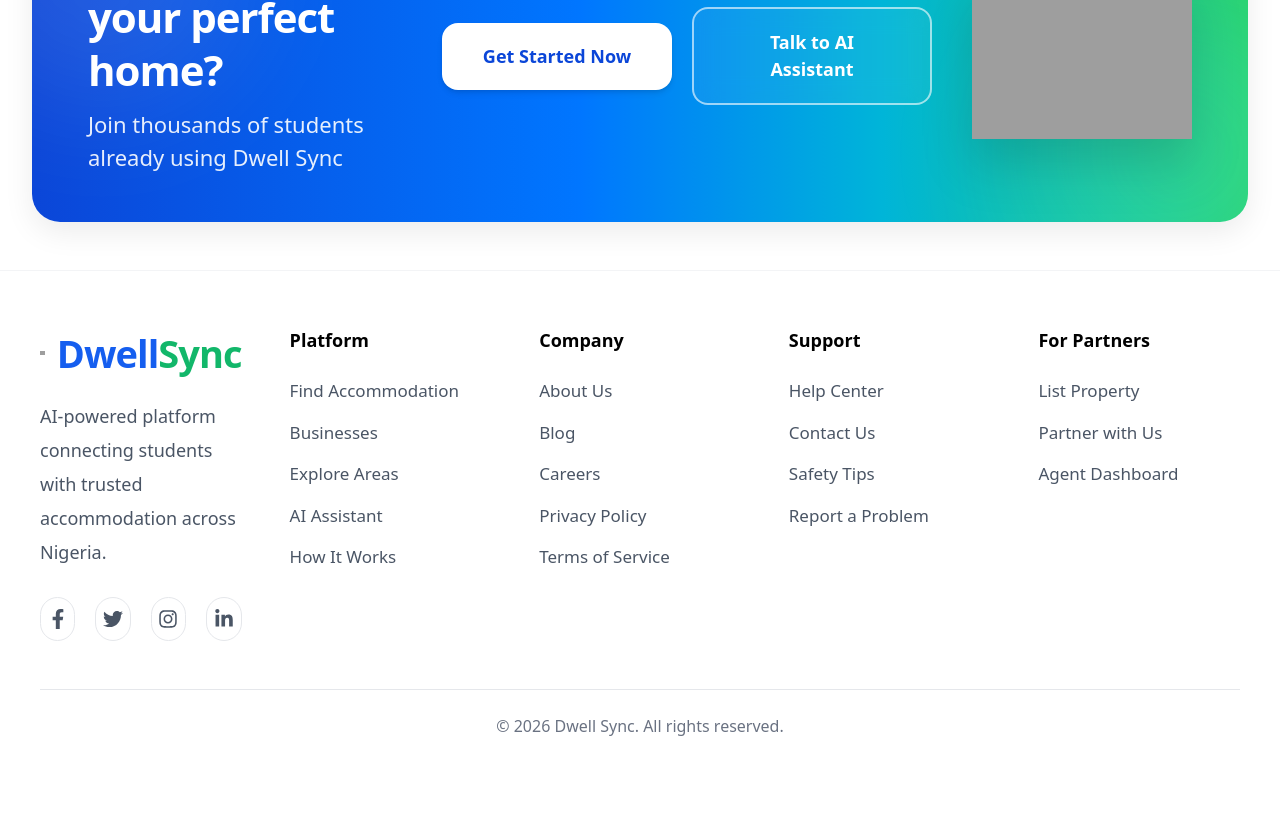
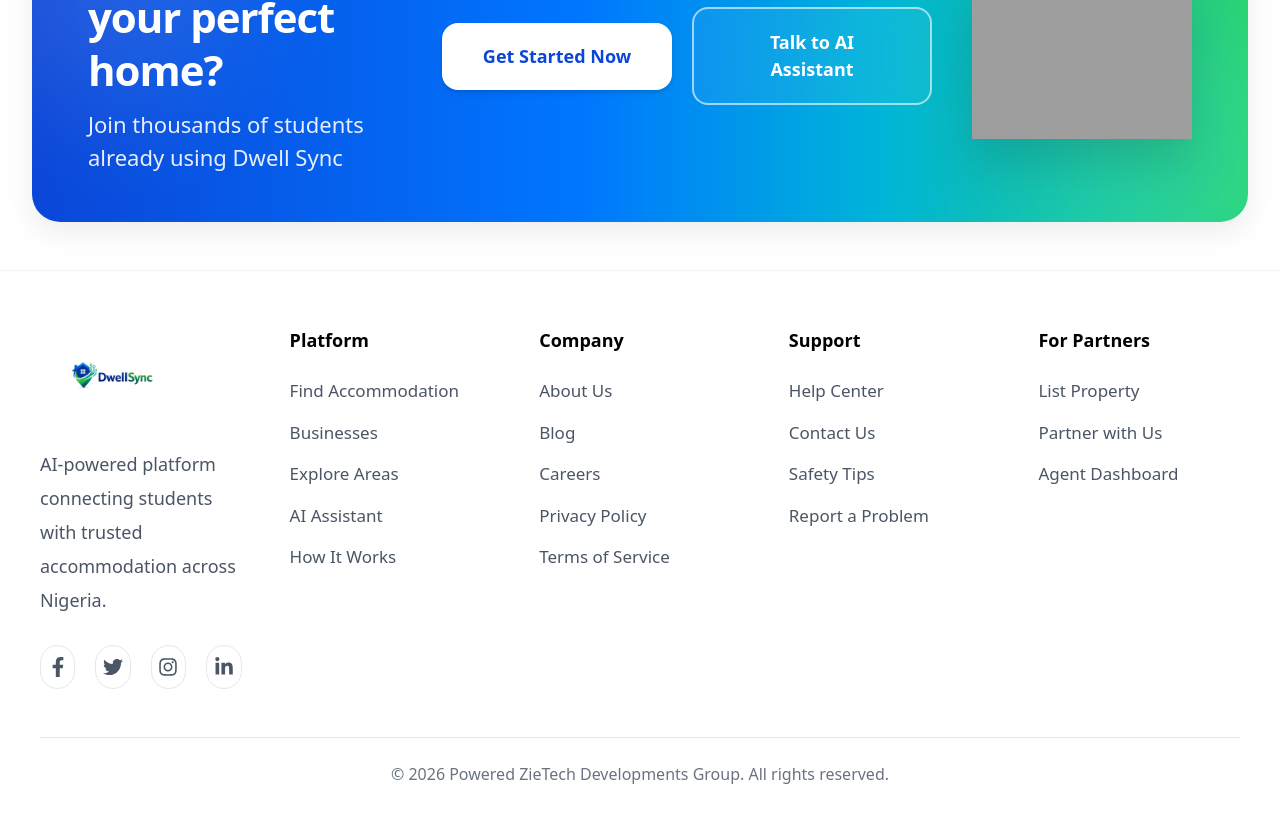
Before and after one commit to bobby291/dwell-sync, a Next.js app: page / in a window 1280 px wide. Shown: the part 3761-4579 px from the top of the page. Before the commit the page ends 4531 px from the top, so only its background shows below. Built offline with nearby package versions, Linux system fonts and the light colour scheme; grey boxes are pictures that could not be loaded.

Commit message:
feat: Add few feature

```diff
--- a/components/Footer.tsx
+++ b/components/Footer.tsx
@@ -19,19 +19,24 @@
           <div className="md:col-span-1">
             {/* Logo */}
             <div className="flex items-center gap-3">
-              <div className="relative w-[52px] h-[52px]">
-                <Image
-                  src="https://cdn-icons-png.flaticon.com/512/942/942748.png"
-                  alt="Dwell Sync Logo"
-                  fill
-                  className="object-contain"
-                />
+              <div className="relative">
+
+          {/* LOGO */}
+          <Link href="/" className="flex items-center gap-3">
+            <Image
+              src="/images/DwellSync.png"
+              alt="Dwell Sync Logo"
+              width={150}
+              height={150}
+              className="object-contain"
+            />
+
+            {/* <h1 className="hidden text-xl font-black tracking-tight sm:block">
+              <span className="text-blue-700">Dwell</span>
+              <span className="text-emerald-500">Sync</span>
+            </h1> */}
+          </Link>
               </div>
-
-              <h2 className="text-[38px] font-bold leading-none tracking-tight">
-                <span className="text-[#155EEF]">Dwell</span>
-                <span className="text-[#12B76A]">Sync</span>
-              </h2>
             </div>
 
             {/* Description */}
@@ -208,7 +213,7 @@
         {/* Bottom Bar */}
         <div className="border-t border-gray-200 mt-12 pt-6">
           <p className="text-center text-[16px] text-gray-500">
-            © 2026 Dwell Sync. All rights reserved.
+            © 2026 Powered ZieTech Developments Group. All rights reserved.
           </p>
         </div>
       </div>
```
